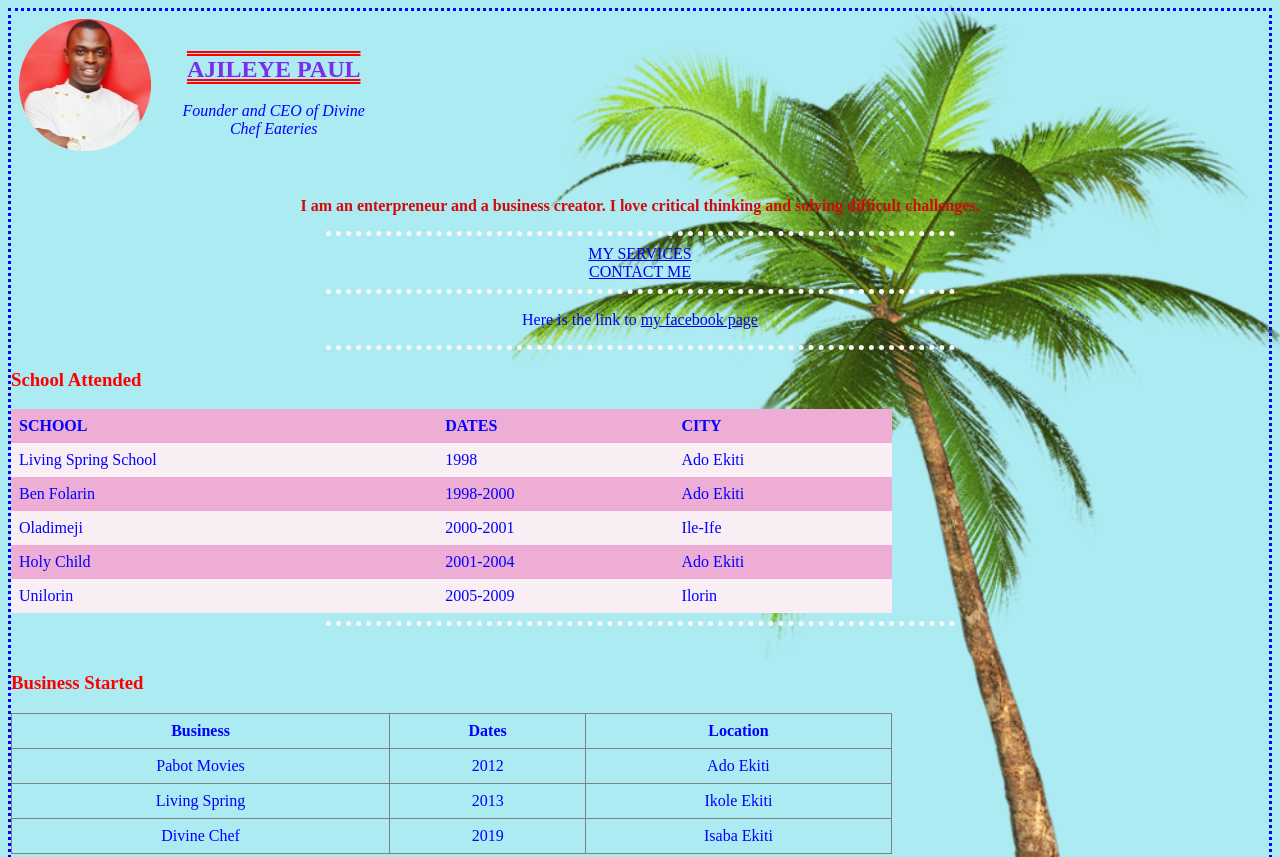
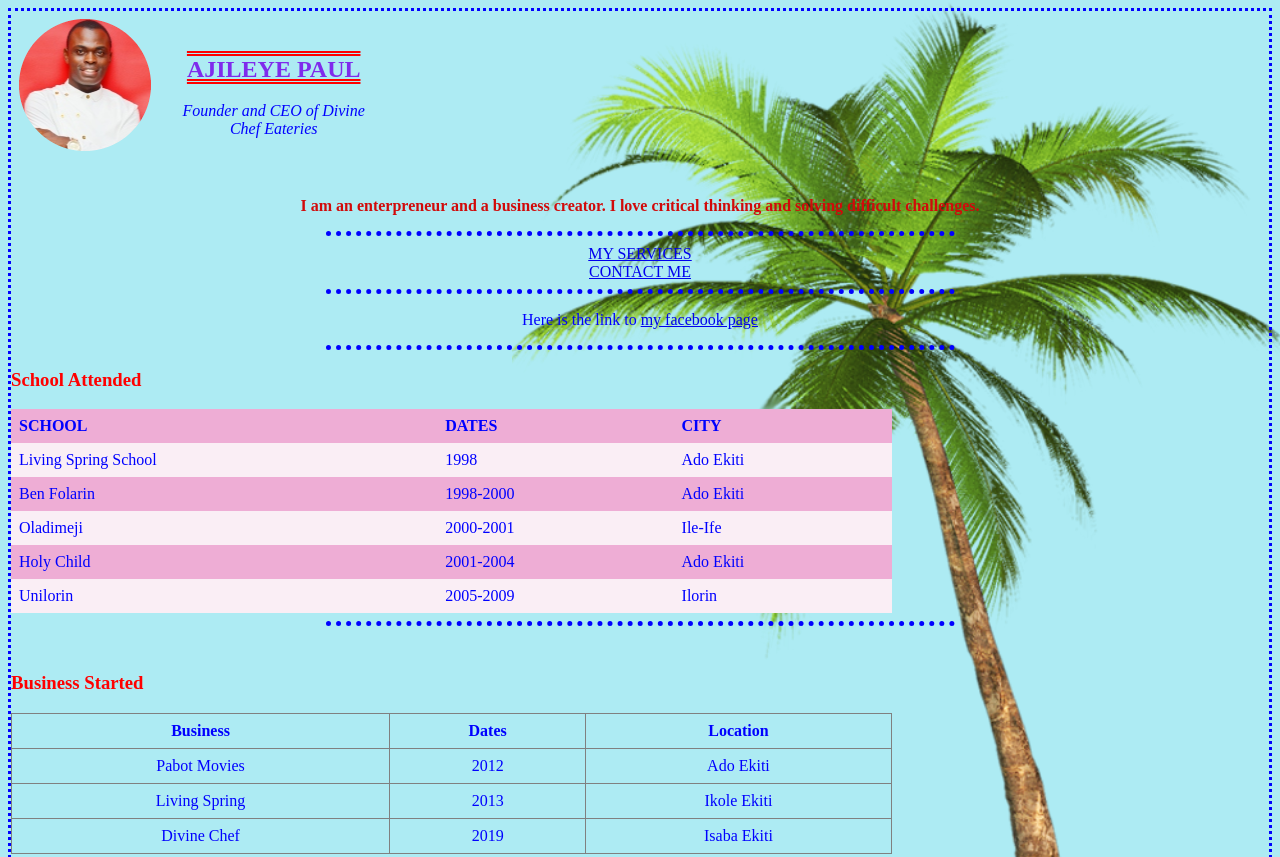
Before and after one commit to Upaji/resume, a plain HTML site: page index.html in a window 1280 px wide. Shown: the top 857 px of the page. Drawn offline with Linux system fonts and the light colour scheme.

Commit message:
h change

```diff
--- a/style.css
+++ b/style.css
@@ -13,7 +13,7 @@ body{
 hr {
     border-style: none;
     border-top-style: dotted;
-    border-color: rgb(250, 247, 247);
+    border-color: blue;
     width: 50%;
     border-width: 5px;
 }
```
